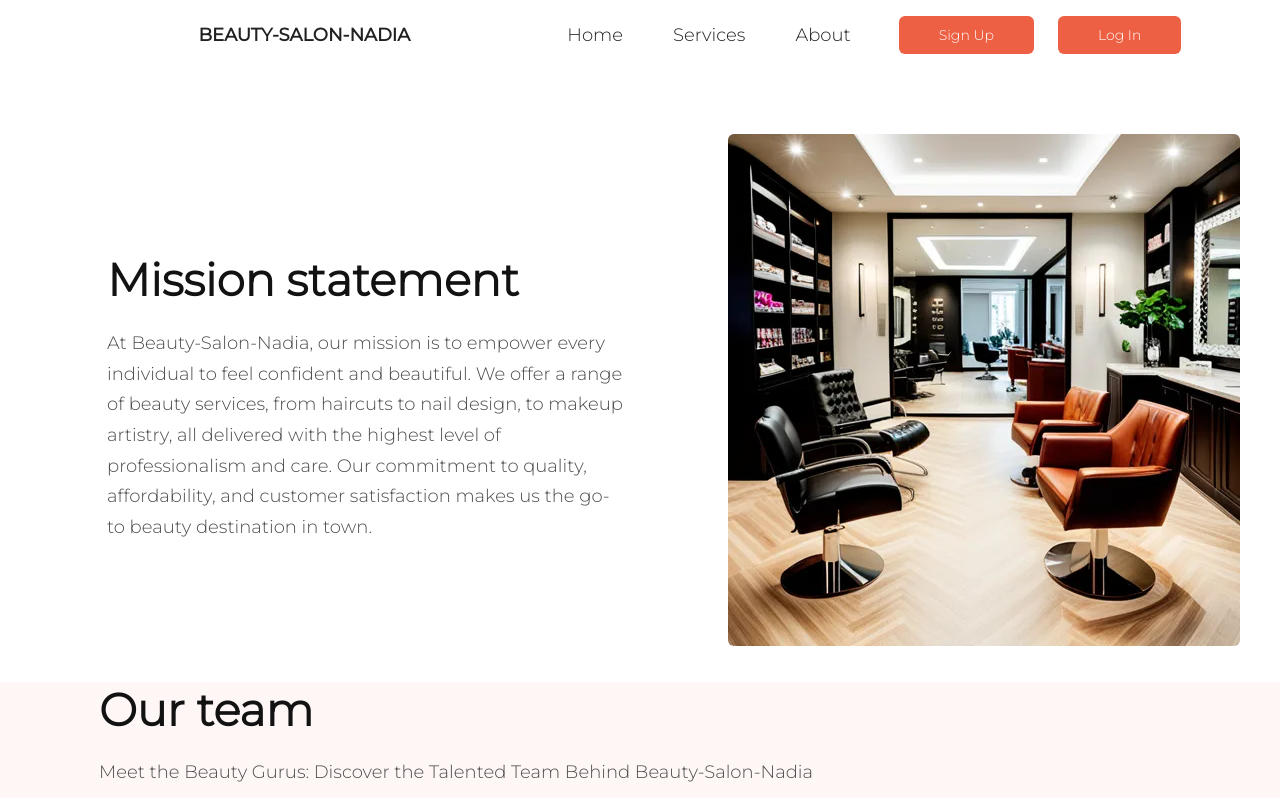
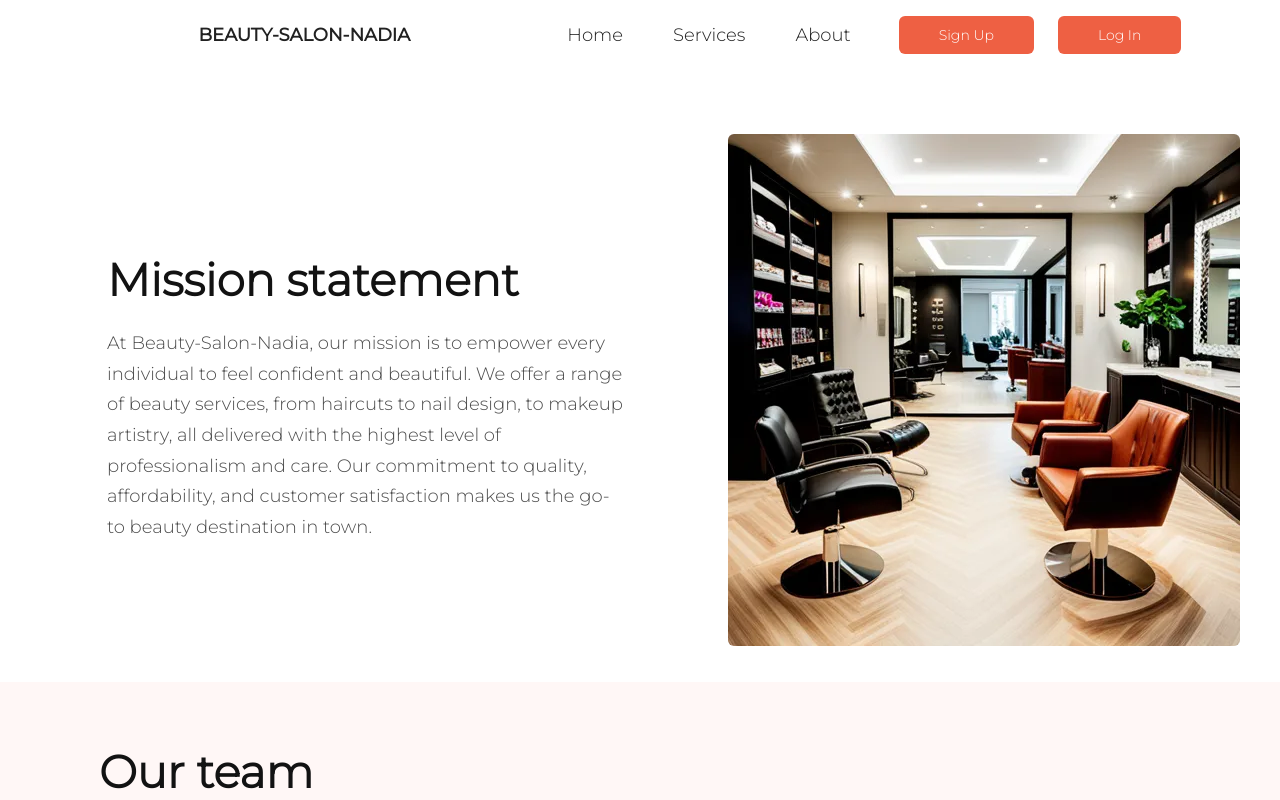
Before and after one commit to nadiahosisy/Beauty-Salon, a React (Vite) app: page /About in a window 1280 px wide. Shown: the top 800 px of the page. Built offline with nearby package versions, Linux system fonts and the light colour scheme.

Commit message:
added background color to main div

```diff
--- a/src/style/about-our-team-page.css
+++ b/src/style/about-our-team-page.css
@@ -15,20 +15,21 @@
   font-family: "Monserat-regular";
   src: url("../assets/fonts/montserat/Montserrat-Regular.ttf");
 }
+
 .our-team-main-div {
   display: flex;
   justify-content: center;
   align-items: center;
   background-color: #fff7f6;
   width: 100%;
-
+  height: 35rem;
   margin-top: 2rem;
 }
 .our-team-div {
   display: flex;
   flex-direction: column;
   margin-right: 23rem;
-  flex-basis: auto;
+  margin-bottom: 20rem;
   flex-grow: 0;
   max-width: 100%;
   gap: 10px;
```
